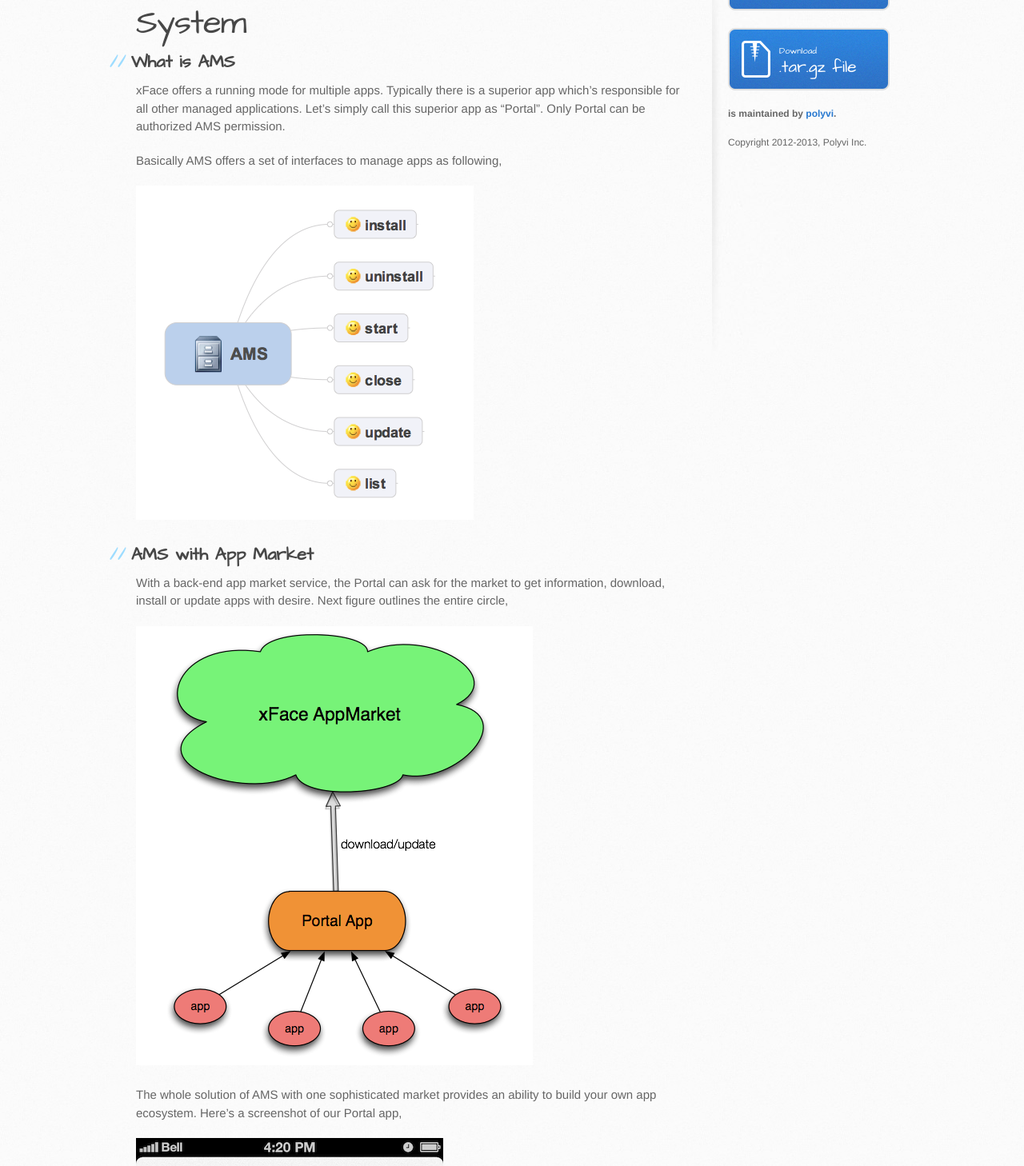
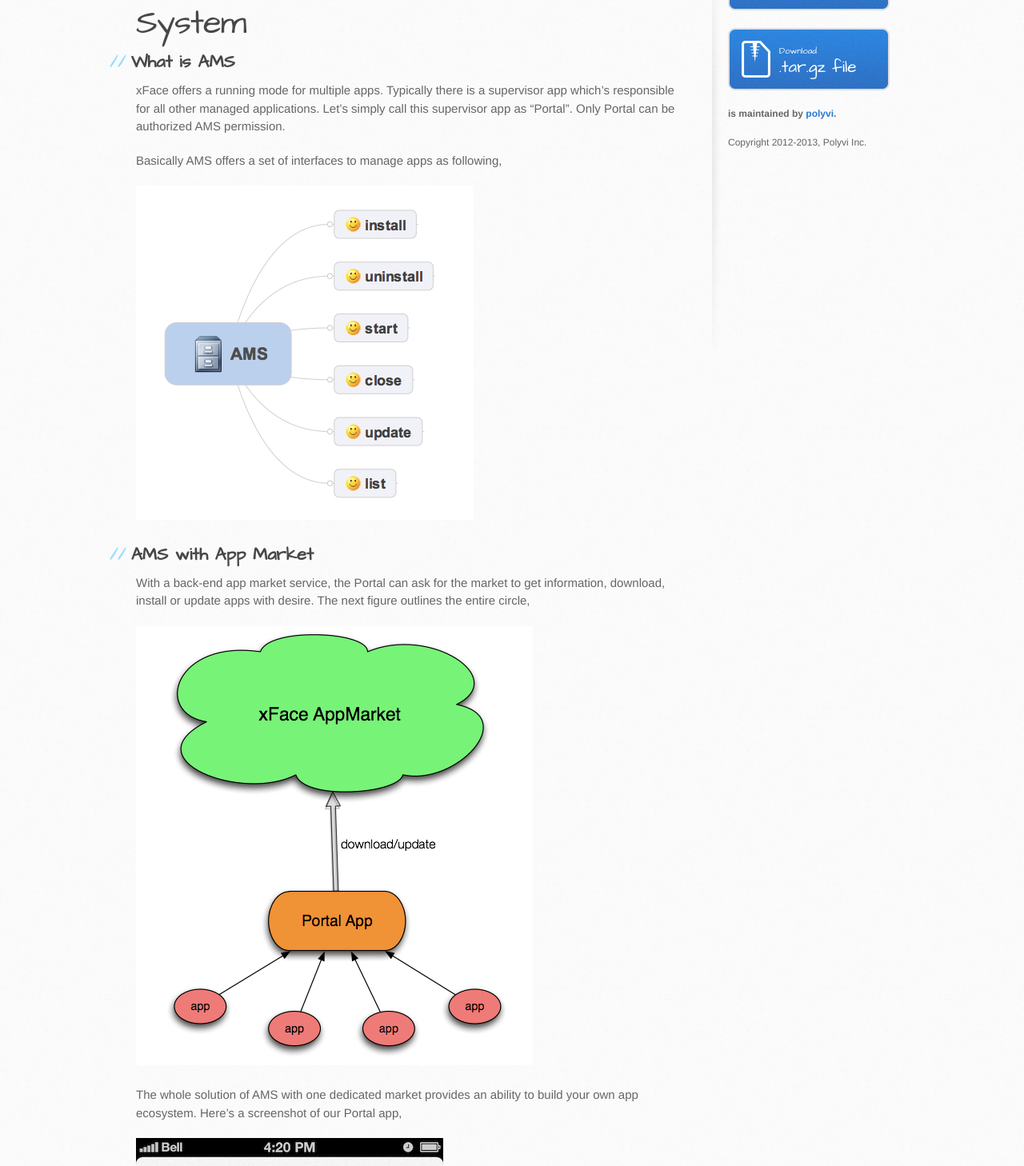
Before and after one commit to polyvi/openxface, a Jekyll site: the page built from guide/ams/xface_ams.md, in a window 1280 px wide. Shown: the part 263-1721 px from the top of the page at 80% size. Built offline with Jekyll 4.4.1, drawn with Linux system fonts in a browser that asks for light colours; Markdown is read by kramdown in place of the engine named in the settings.

Commit message:
Rephrased some words

```diff
--- a/guide/ams/xface_ams.md
+++ b/guide/ams/xface_ams.md
@@ -5,17 +5,17 @@ title: openxface
 #xFace Application Management System
 
 ##What is AMS
-xFace offers a running mode for multiple apps. Typically there is a superior app which's responsible for all other managed applications. Let's simply call this superior app as "Portal". Only Portal can be authorized AMS permission.
+xFace offers a running mode for multiple apps. Typically there is a supervisor app which's responsible for all other managed applications. Let's simply call this supervisor app as "Portal". Only Portal can be authorized AMS permission.
 
 Basically AMS offers a set of interfaces to manage apps as following,
 
 ![ams](img/ams.png "ams outline")
 ##AMS with App Market
 
-With a back-end app market service, the Portal can ask for the market to get information, download, install or update apps with desire. Next figure outlines the entire circle,
+With a back-end app market service, the Portal can ask for the market to get information, download, install or update apps with desire. The next figure outlines the entire circle,
 
 ![ams with market](img/ams_with_market.png "market")
 
-The whole solution of AMS with one sophisticated market provides an ability to build your own app ecosystem. Here's a screenshot of our Portal app,
+The whole solution of AMS with one dedicated market provides an ability to build your own app ecosystem. Here's a screenshot of our Portal app,
 
 ![portal demo](img/portal_demo.png "portal demo")
```
